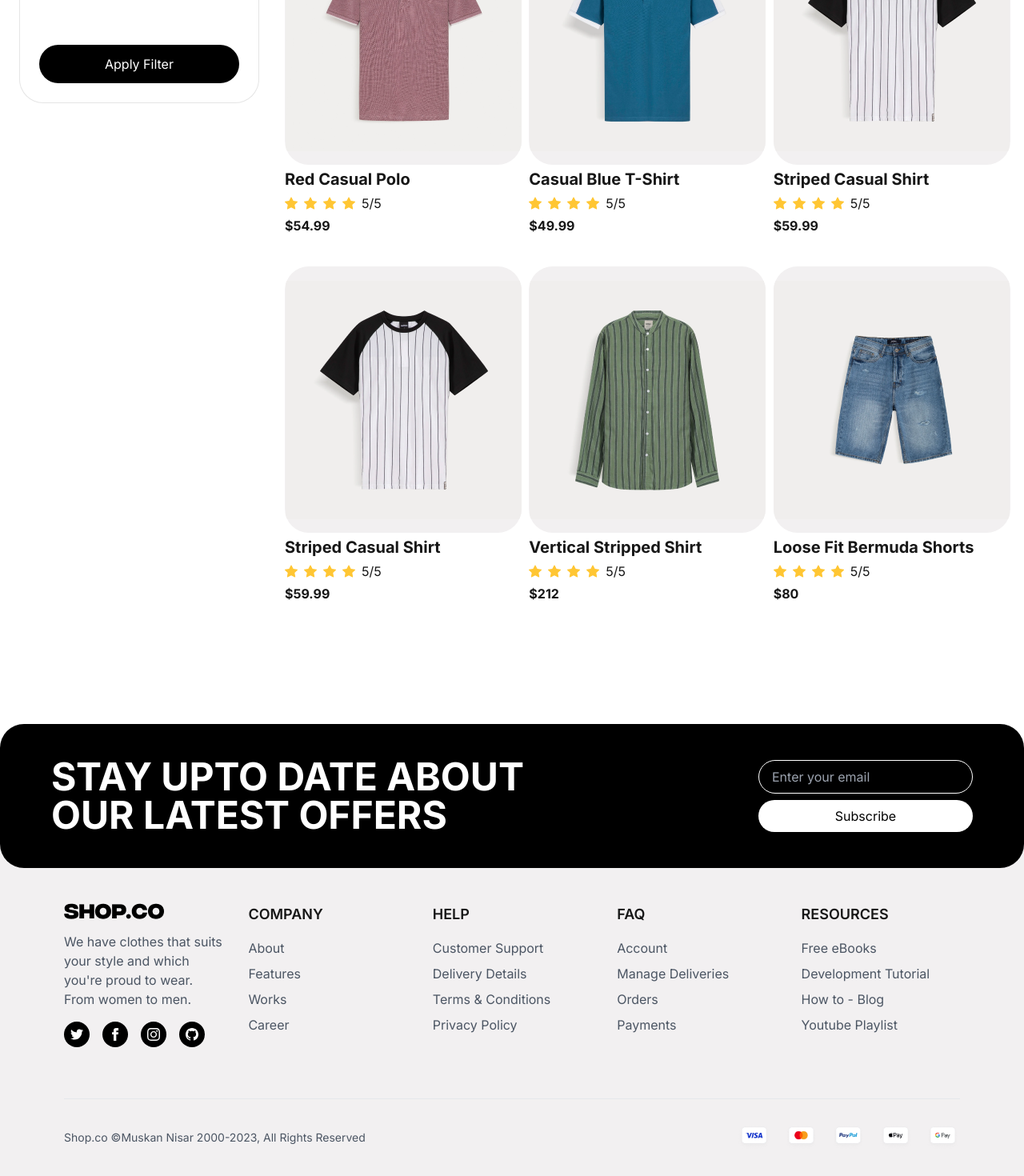
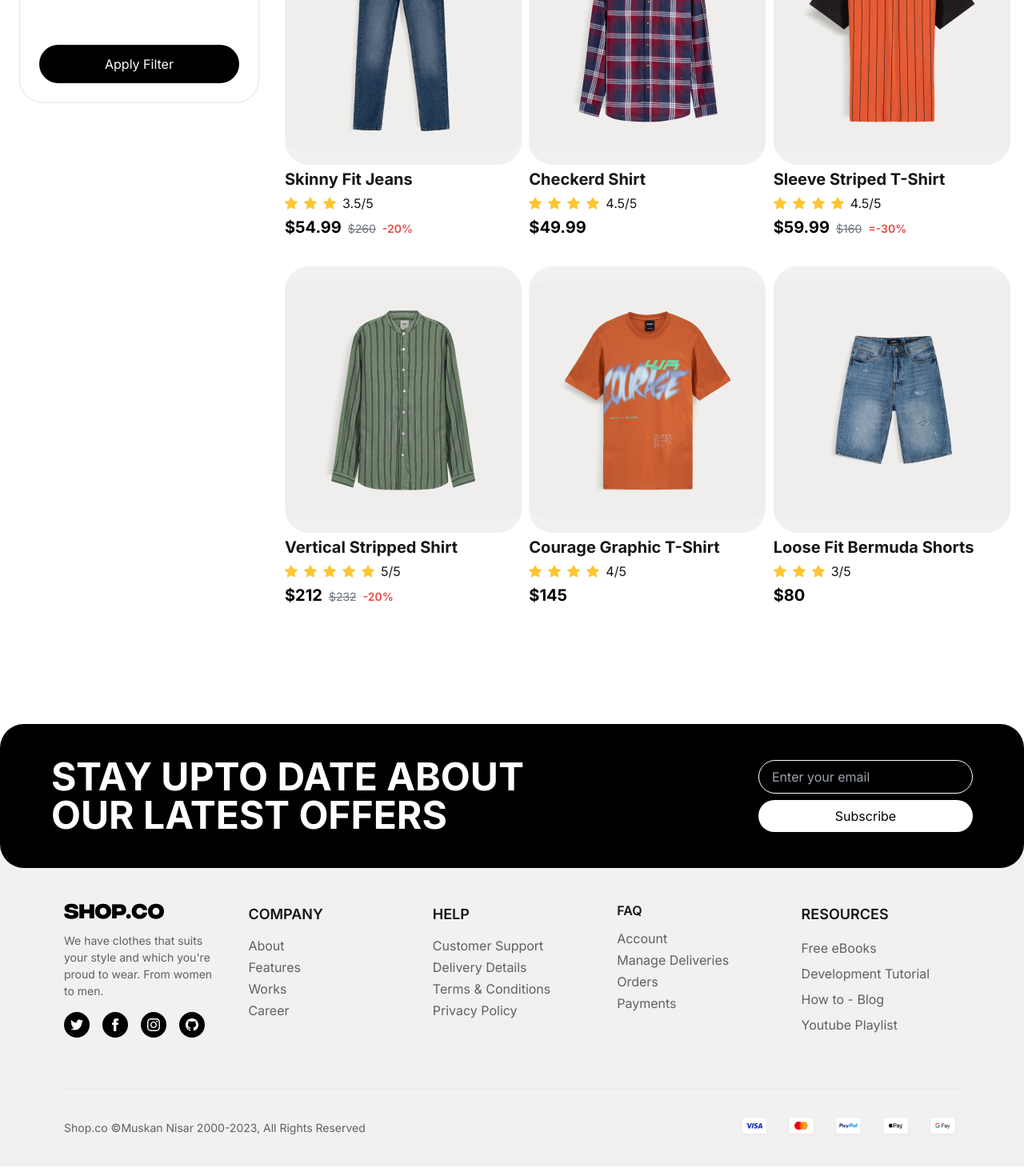
Before and after one commit to muskann12/figma-hhh, a Next.js app: page /casual in a window 1280 px wide. Shown: the part 911-2381 px from the top of the page at 80% size. Built offline with nearby package versions, Linux system fonts and the light colour scheme.

Commit message:
Added modified and untracked files

```diff
--- a/app/casual/page.tsx
+++ b/app/casual/page.tsx
@@ -223,49 +223,73 @@ const Casual = () => {
             {/* Product Cards Grid */}
             <div className="grid grid-cols-1 sm:grid-cols-2 lg:grid-cols-3 gap-4 justify-center">
             <ProductCards
-                title="Casual Blue T-Shirt"
-                price={49.99}
-                imgSrc="/images/blue.png"
-              />
-              <ProductCards
-                title="Striped Casual Shirt"
-                price={59.99}
-                imgSrc="/images/bw.png"
-              />
-              <ProductCards
                 title="Graphic Print Tee"
-                price={39.99}
+                price={145}
                 imgSrc="/images/graphic.png"
+                rating={3.5}
               />
                 <ProductCards
                 title="Red Casual Polo"
-                price={54.99}
+                price={180}
                 imgSrc="/images/red.png"
+                rating={4.5}
               />
-              <ProductCards
-                title="Casual Blue T-Shirt"
-                price={49.99}
-                imgSrc="/images/blue.png"
-              />
-              <ProductCards
-                title="Striped Casual Shirt"
-                price={59.99}
-                imgSrc="/images/bw.png"
-              />
-              <ProductCards
-                title="Striped Casual Shirt"
-                price={59.99}
-                imgSrc="/images/bw.png"
-              />
+
             <ProductCards
                 title="Vertical Stripped Shirt"
                 price={212}
                 imgSrc="/images/greens.png"
+                rating={5.0}
+                oldPrice={150}
+                discount="-30%"
               />
+
+
+              <ProductCards
+                title="Skinny Fit Jeans"
+                price={54.99}
+                imgSrc="/images/jjj.png"
+                rating={3.5}
+                oldPrice={260}
+                discount="-20%"
+              />
+              <ProductCards
+                title="Checkerd Shirt"
+                price={49.99}
+                imgSrc="/images/check.png"
+                rating={4.5}
+              />
+              <ProductCards
+                title="Sleeve Striped T-Shirt"
+                price={59.99}
+                imgSrc="/images/orangee.png"
+                rating={4.5}
+                oldPrice={160}
+                discount="=-30%"
+              />
+
+<ProductCards
+                title="Vertical Stripped Shirt"
+                price={212}
+                imgSrc="/images/greens.png"
+                rating={5.0}
+                oldPrice={232}
+                discount="-20%"
+
+              />
+              <ProductCards
+                title="Courage Graphic T-Shirt"
+                price={145}
+                imgSrc="/images/fo.png"
+                rating={4.0}
+              />
+
               <ProductCards
                 title="Loose Fit Bermuda Shorts"
                 price={80}
                 imgSrc="/images/short.png"
+                rating={3.0}
+
               />
             </div>
           </div>
--- a/components/Footer.tsx
+++ b/components/Footer.tsx
@@ -6,7 +6,7 @@ const Footer = () => {
     <div className="h-fit w-full bg-[#f2f0f1] relative mt-48">
       <div className="h-[180px] bg-black container mx-auto rounded-[30px] absolute -top-16 left-2/4 -translate-x-2/4 flex items-center justify-between px-2 md:px-8 lg:px-16">
         <h1 className="text-base md:text-2xl lg:text-5xl font-bold text-white uppercase">
-          stay upTo date about <br /> our latest offers
+          stay UpTo date about <br /> our latest offers
         </h1>
         <div className="flex flex-col gap-2">
           <input
@@ -24,7 +24,7 @@ const Footer = () => {
         <div className="grid grid-cols-1 md:grid-cols-2 lg:grid-cols-5 gap-8">
           <div className="lg:col-span-1">
             <h2 className="text-[40px] font-extrabold mb-4"><img src="/images/logo.png" alt="" /></h2>
-            <p className="text-gray-600 mb-4">
+            <p className="text-[#00000099] text-[14px] mb-4">
               We have clothes that suits your style and which you&apos;re proud
               to wear. From women to men.
             </p>
@@ -80,78 +80,78 @@ const Footer = () => {
             </div>
           </div>
 
-          <div className="lg:col-span-1">
+          <div className="lg:col-span-1 leading-[19px]">
             <h3 className="font-semibold text-lg mb-4">COMPANY</h3>
-            <ul className="space-y-2">
+            <ul className="space-y-2 text-[16px]">
               <li>
-                <a href="#" className="text-gray-600 hover:text-black">
+                <a href="#" className="text-[#00000099] hover:text-black">
                   About
                 </a>
               </li>
               <li>
-                <a href="#" className="text-gray-600 hover:text-black">
+                <a href="#" className="text-[#00000099] hover:text-black">
                   Features
                 </a>
               </li>
               <li>
-                <a href="#" className="text-gray-600 hover:text-black">
+                <a href="#" className="text-[#00000099] hover:text-black">
                   Works
                 </a>
               </li>
               <li>
-                <a href="#" className="text-gray-600 hover:text-black">
+                <a href="#" className=" text-[#00000099] hover:text-black">
                   Career
                 </a>
               </li>
             </ul>
           </div>
 
-          <div className="lg:col-span-1">
+          <div className="lg:col-span-1 leading-[19px]">
             <h3 className="font-semibold text-lg mb-4">HELP</h3>
-            <ul className="space-y-2">
+            <ul className="space-y-2 text-[16px]">
               <li>
-                <a href="#" className="text-gray-600 hover:text-black">
+                <a href="#" className="text-[#00000099] hover:text-black">
                   Customer Support
                 </a>
               </li>
               <li>
-                <a href="#" className="text-gray-600 hover:text-black">
+                <a href="#" className="text-[#00000099] hover:text-black">
                   Delivery Details
                 </a>
               </li>
               <li>
-                <a href="#" className="text-gray-600 hover:text-black">
+                <a href="#" className="text-[#00000099] hover:text-black">
                   Terms & Conditions
                 </a>
               </li>
               <li>
-                <a href="#" className="text-gray-600 hover:text-black">
+                <a href="#" className="text-[#00000099] hover:text-black">
                   Privacy Policy
                 </a>
               </li>
             </ul>
           </div>
 
-          <div className="lg:col-span-1">
-            <h3 className="font-semibold text-lg mb-4">FAQ</h3>
-            <ul className="space-y-2">
+          <div className="lg:col-span-1 leading-[19px] ">
+            <h3 className="font-semibold  mb-4">FAQ</h3>
+            <ul className="space-y-2 text-[16px]">
               <li>
-                <a href="#" className="text-gray-600 hover:text-black">
+                <a href="#" className="text-[#00000099] hover:text-black">
                   Account
                 </a>
               </li>
               <li>
-                <a href="#" className="text-gray-600 hover:text-black">
+                <a href="#" className="text-[#00000099] hover:text-black">
                   Manage Deliveries
                 </a>
               </li>
               <li>
-                <a href="#" className="text-gray-600 hover:text-black">
+                <a href="#" className="text-[#00000099] hover:text-black">
                   Orders
                 </a>
               </li>
               <li>
-                <a href="#" className="text-gray-600 hover:text-black">
+                <a href="#" className="text-[#00000099] hover:text-black">
                   Payments
                 </a>
               </li>
@@ -162,22 +162,22 @@ const Footer = () => {
             <h3 className="font-semibold text-lg mb-4">RESOURCES</h3>
             <ul className="space-y-2">
               <li>
-                <a href="#" className="text-gray-600 hover:text-black">
+                <a href="#" className="text-[#00000099] hover:text-black">
                   Free eBooks
                 </a>
               </li>
               <li>
-                <a href="#" className="text-gray-600 hover:text-black">
+                <a href="#" className="text-[#00000099] hover:text-black">
                   Development Tutorial
                 </a>
               </li>
               <li>
-                <a href="#" className="text-gray-600 hover:text-black">
+                <a href="#" className="text-[#00000099] hover:text-black">
                   How to - Blog
                 </a>
               </li>
               <li>
-                <a href="#" className="text-gray-600 hover:text-black">
+                <a href="#" className="text-[#00000099] hover:text-black">
                   Youtube Playlist
                 </a>
               </li>
@@ -187,7 +187,7 @@ const Footer = () => {
 
         <div className="mt-16 py-8 border-t border-gray-200">
           <div className="flex flex-col md:flex-row justify-between items-center gap-4">
-            <p className="text-gray-600 text-sm">
+            <p className="text-[#00000099] text-sm">
               Shop.co &copy;Muskan Nisar 2000-2023, All Rights Reserved
             </p>
             <div className="flex gap-4">
--- a/components/ProductCards.tsx
+++ b/components/ProductCards.tsx
@@ -8,27 +8,47 @@ interface ProductCardsProps {
   imgSrc: string;
   title: string;
   price: number;
+  oldPrice?: number; // Adding optional prop for oldPrice
+  discount?: string; // Optional discount
+  rating: number;
 }
 
-const ProductCards = ({ imgSrc, title, price }: ProductCardsProps) => {
+const ProductCards = ({ imgSrc, title, price, oldPrice, discount, rating }: ProductCardsProps) => {
   const router = useRouter();
   return (
     <div
       className="h-[444px] min-w-[296px] space-y-1"
       onClick={() => router.push("/productpage")}
     >
+      {/* Image Section */}
       <div className="h-3/4 w-full bg-[#f2f0f1] overflow-hidden rounded-[30px] cursor-pointer flex items-center justify-center">
         <img src={imgSrc} alt={title} className="object-cover" />
       </div>
+
+      {/* Title and Rating Section */}
       <h1 className="text-xl font-bold">{title}</h1>
       <div className="flex items-center gap-2">
-        <BsStarFill className="text-[#FFC633]" />
-        <BsStarFill className="text-[#FFC633]" />
-        <BsStarFill className="text-[#FFC633]" />
-        <BsStarFill className="text-[#FFC633]" />
-        <h1>5/5</h1>
+        {/* Rating */}
+        {Array.from({ length: Math.floor(rating) }, (_, i) => (
+          <BsStarFill key={i} className="text-[#FFC633]" />
+        ))}
+        <h1>{rating}/5</h1>
       </div>
-      <h1 className="font-bold">${price}</h1>
+
+      {/* Price Section */}
+      <div className="flex items-baseline gap-2 mt-2">
+        <h1 className="font-bold text-xl text-black">${price}</h1>
+
+        {/* Display old price if available */}
+        {oldPrice && (
+          <span className="text-sm text-gray-500 line-through">${oldPrice}</span>
+        )}
+
+        {/* Display discount if available */}
+        {discount && (
+          <span className="text-sm text-red-500 font-semibold">{discount}</span>
+        )}
+      </div>
     </div>
   );
 };
--- a/components/ui/Button.tsx
+++ b/components/ui/Button.tsx
@@ -42,8 +42,8 @@ const Button: React.FC<ButtonProps> = ({
     <button
       onClick={handleClick}
       className={`${
-        isBlack ? "bg-black text-white" : "bg-white text-black"
-      } px-12 py-4 rounded-full w-full lg:w-fit border border-black ${customClass}`}
+        isBlack ? "bg-black text-white" : "bg-white text-black hover:bg-slate-300"
+      } px-[70px] py-4 rounded-[62px] w-full lg:w-fit border border-black ${customClass}`}
     >
       {isImage ? children : title}
     </button>
```
Also changed, not shown: app/productpage/page.tsx (+10 -0 lines), components/Hero.tsx (+20 -3 lines). Lines whose indentation alone changed are shown as unchanged.
